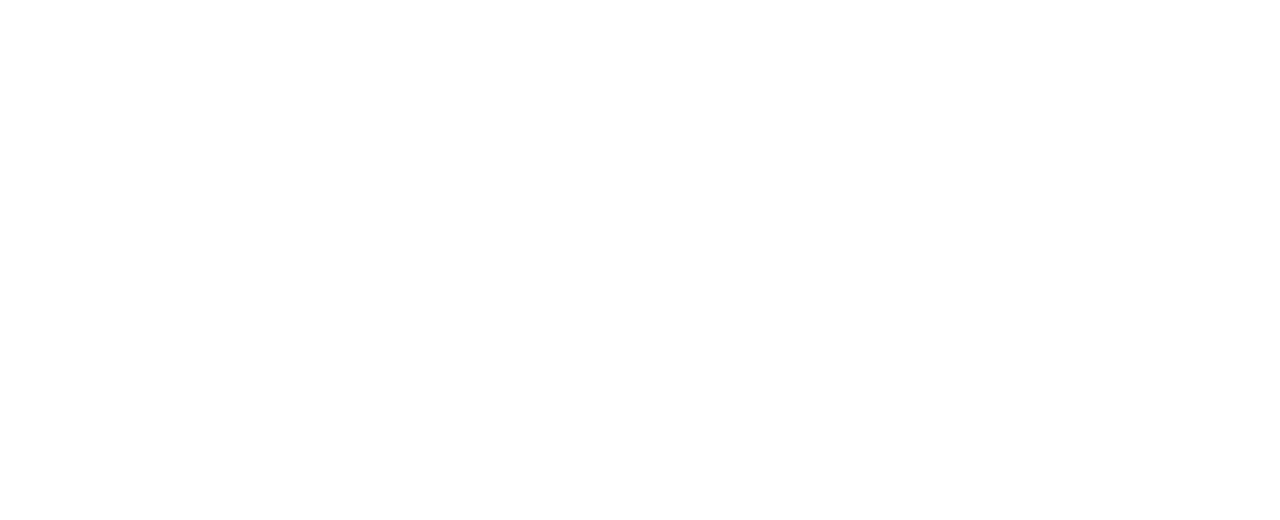
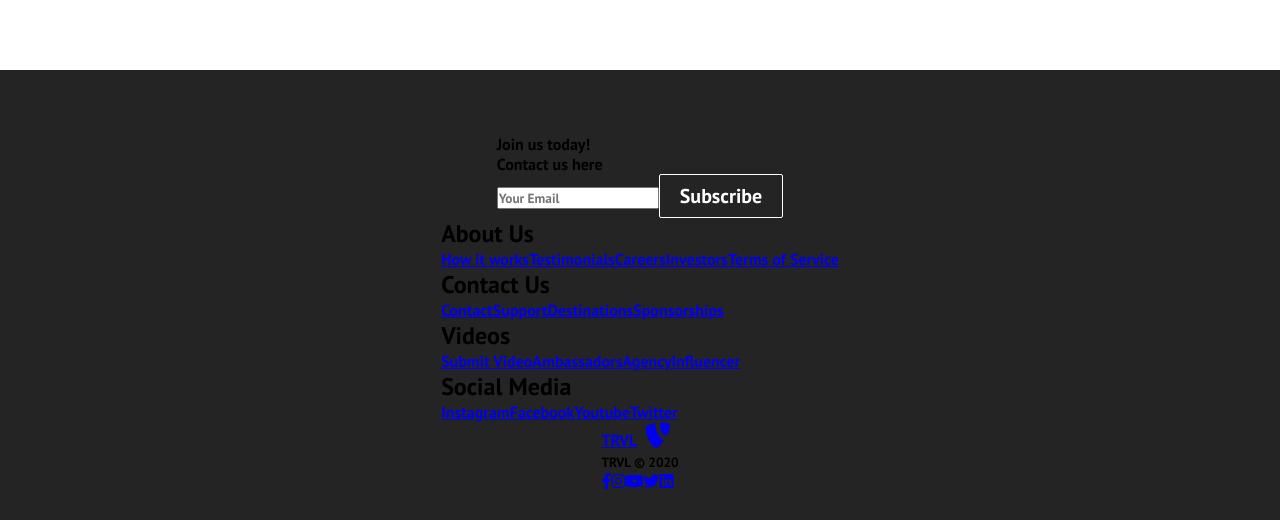
Before and after one commit to SherrinaR/etl-website, a React (Create React App) app: page / in a window 1280 px wide. Shown: the part 1901-2421 px from the top of the page. Before the commit the page ends 1971 px from the top, so only its background shows below. Built offline with nearby package versions, Linux system fonts and the light colour scheme.

Commit message:
added footer component

```diff
--- /dev/null
+++ b/src/components/pages/Footer.css
@@ -0,0 +1,8 @@
+.footer-container {
+    background: #242424;
+    padding: 4rem 0 2rem 0;
+    display: flex;
+    flex-direction: column;
+    justify-content: center;
+    align-items: center;
+}
--- /dev/null
+++ b/src/components/pages/Footer.js
@@ -0,0 +1,120 @@
+import React from 'react'
+import { Button } from '../Button'
+import './Footer.css'
+import { Link } from 'react-router-dom'
+
+function Footer() {
+  return (
+    <div className='footer-container'>
+        <section className='footer-subscription'>
+            <p className='footer-subscription-heading'>
+                Join us today!
+            </p>
+            <p className='footer-subscription-text'>
+                Contact us here
+            </p>
+            <div>
+                <form>
+                    <input
+                        type='email'
+                        name='email'
+                        placeholder='Your Email'
+                        className='footer-input'
+                    />
+                    <Button buttonStyle='btn--outline'>Subscribe</Button>
+                </form>
+            </div>
+        </section>
+        <div className='footer-link'>
+            <div className='footer-link-wrapper'>
+                <div className='footer-link-items'>
+                    <h2>About Us</h2>
+                    <Link to='sign-up'>How it works</Link>
+                    <Link to='/'>Testimonials</Link>
+                    <Link to='/'>Careers</Link>
+                    <Link to='/'>Investors</Link>
+                    <Link to='/'>Terms of Service</Link>
+                </div>
+                <div class='footer-link-items'>
+                    <h2>Contact Us</h2>
+                    <Link to='/'>Contact</Link>
+                    <Link to='/'>Support</Link>
+                    <Link to='/'>Destinations</Link>
+                    <Link to='/'>Sponsorships</Link>
+                </div>
+            </div>
+            <div className='footer-link-wrapper'>
+                <div class='footer-link-items'>
+                    <h2>Videos</h2>
+                    <Link to='/'>Submit Video</Link>
+                    <Link to='/'>Ambassadors</Link>
+                    <Link to='/'>Agency</Link>
+                    <Link to='/'>Influencer</Link>
+                </div>
+                <div class='footer-link-items'>
+                    <h2>Social Media</h2>
+                    <Link to='/'>Instagram</Link>
+                    <Link to='/'>Facebook</Link>
+                    <Link to='/'>Youtube</Link>
+                    <Link to='/'>Twitter</Link>
+                </div>
+            </div>
+        </div>
+        <section class='social-media'>
+            <div class='social-media-wrap'>
+                <div class='footer-logo'>
+                    <Link to='/' className='social-logo'>
+                    TRVL
+                    <i class='fab fa-typo3' />
+                    </Link>
+                </div>
+                <small class='website-rights'>TRVL © 2020</small>
+                <div class='social-icons'>
+                    <Link
+                    class='social-icon-link facebook'
+                    to='/'
+                    target='_blank'
+                    aria-label='Facebook'
+                    >
+                    <i class='fab fa-facebook-f' />
+                    </Link>
+                    <Link
+                    class='social-icon-link instagram'
+                    to='/'
+                    target='_blank'
+                    aria-label='Instagram'
+                    >
+                    <i class='fab fa-instagram' />
+                    </Link>
+                    <Link
+                    class='social-icon-link youtube'
+                    to='/'
+                    target='_blank'
+                    aria-label='Youtube'
+                    >
+                    <i class='fab fa-youtube' />
+                    </Link>
+                    <Link
+                    class='social-icon-link twitter'
+                    to='/'
+                    target='_blank'
+                    aria-label='Twitter'
+                    >
+                    <i class='fab fa-twitter' />
+                    </Link>
+                    <Link
+                    class='social-icon-link twitter'
+                    to='/'
+                    target='_blank'
+                    aria-label='LinkedIn'
+                    >
+                    <i class='fab fa-linkedin' />
+                    </Link>
+                </div>
+            </div>
+      </section>
+    </div>
+  )
+}
+
+export default Footer
--- a/src/components/pages/Home.js
+++ b/src/components/pages/Home.js
@@ -2,12 +2,14 @@
 import '../../App.css';
 import HeroSection from '../HeroSection';
 import Cards from '../Cards';
+import Footer from './Footer';
 
 function Home() {
     return (
         <>
             <HeroSection />
             <Cards />
+            <Footer />
         </>
     );
 }
```
